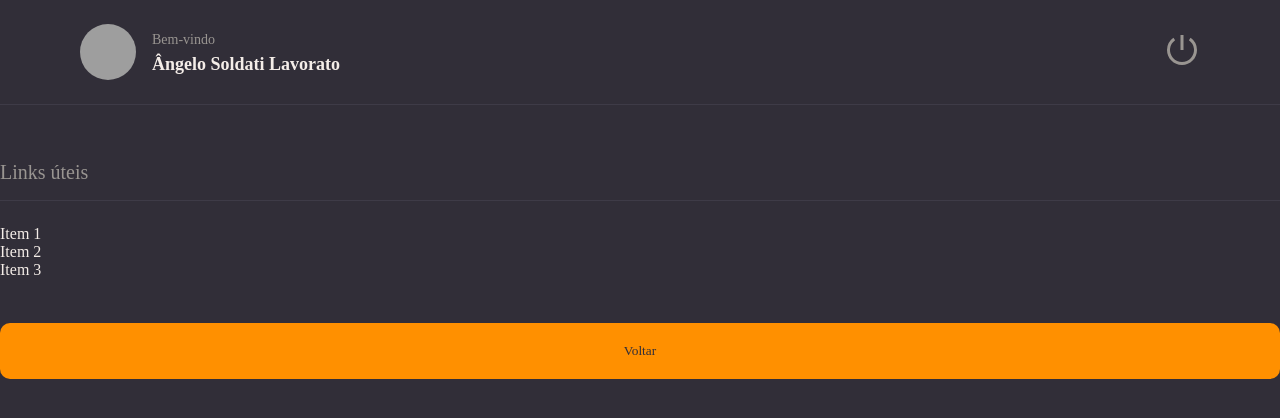
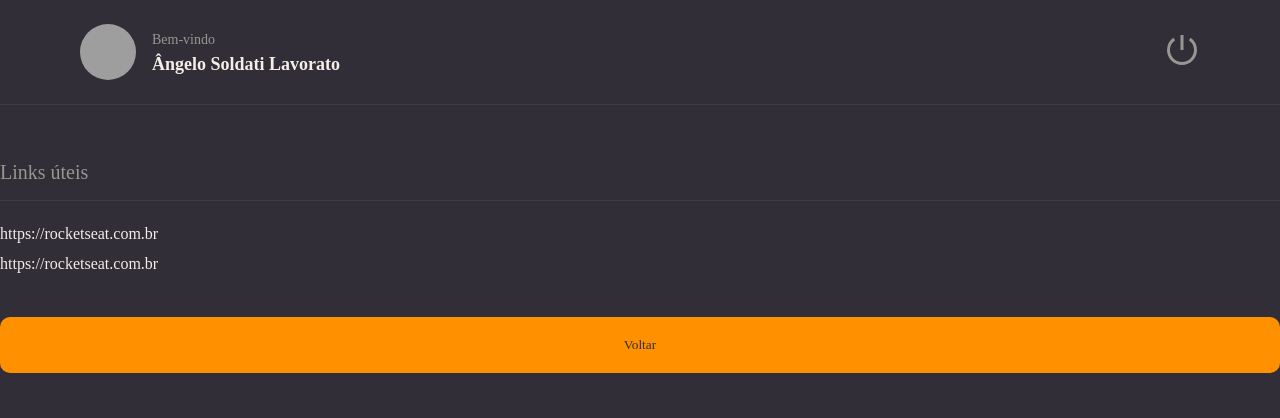
Before and after one commit to angelolavorato/modulo9-rocketnotes, a React app in the folder rocketnotes/: page / in a window 1280 px wide. Shown: the top 418 px of the page. Built offline with nearby package versions, Linux system fonts and the light colour scheme; grey boxes are pictures that could not be loaded; the HTML template or start-up script is replaced by a standard one.

Commit message:
estilizando os links do projeto

```diff
--- a/rocketnotes/src/pages/Details/index.jsx
+++ b/rocketnotes/src/pages/Details/index.jsx
@@ -1,4 +1,4 @@
-import { Container } from './styles'
+import { Container, Links } from './styles'
 
 import { Header } from '../../components/Header'
 import { Button } from '../../components/Button'
@@ -11,11 +11,14 @@ export function Details() {
       <Header />
 
 <Section title="Links úteis">
-  <ul>
-    <li>Item 1</li>
-    <li>Item 2</li>
-    <li>Item 3</li>
-  </ul>
+  <Links>
+    <li>
+    <a href="#">https://rocketseat.com.br</a>
+    </li>
+     <li>
+     <a href="#">https://rocketseat.com.br</a>
+    </li>
+  </Links>
   </Section>
       <Button title="Voltar" />
     </Container>
--- a/rocketnotes/src/pages/Details/styles.js
+++ b/rocketnotes/src/pages/Details/styles.js
@@ -10,3 +10,13 @@ export const Container = styled.div`
     'header'
     'content';
 `
+
+export const Links = styled.ul`
+  > li {
+    margin-top: 12px;
+
+    a {
+      color: ${({ theme }) => theme.COLORS.WHITE};
+    }
+  }
+`
```
